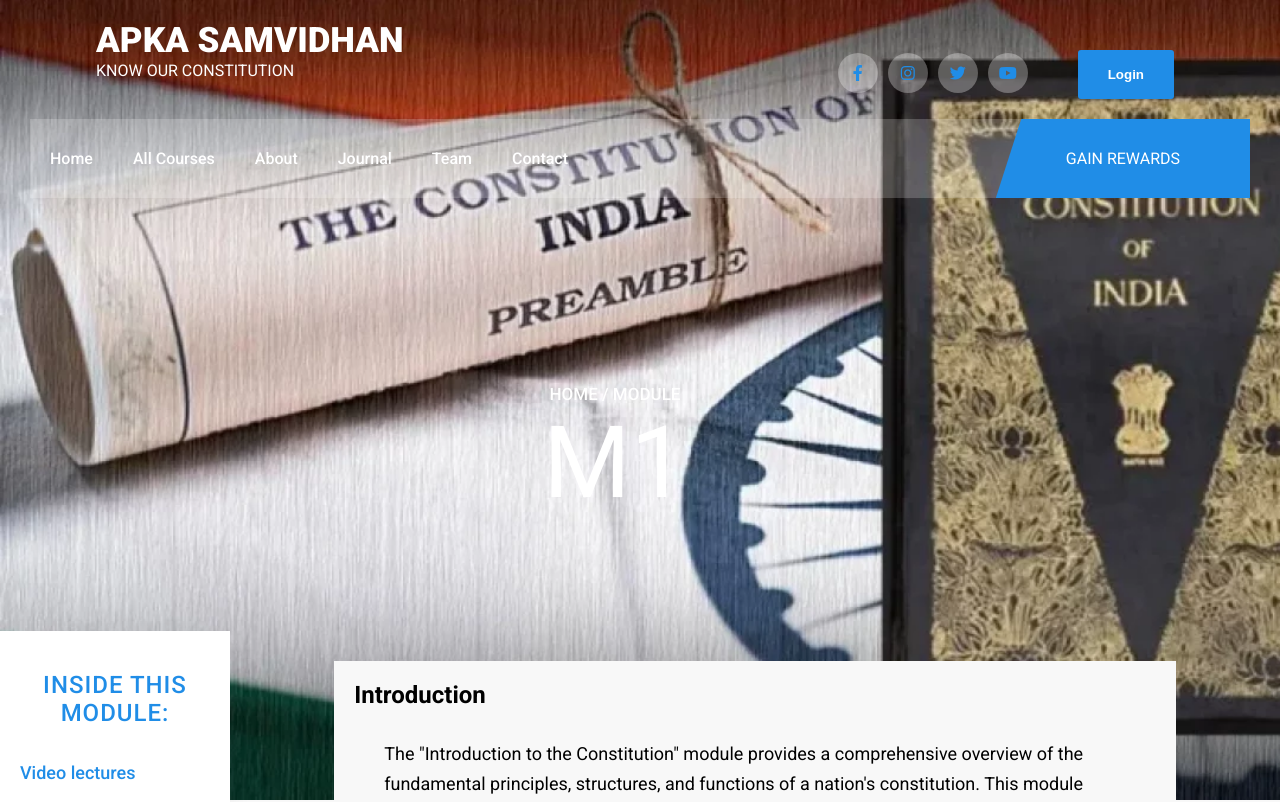
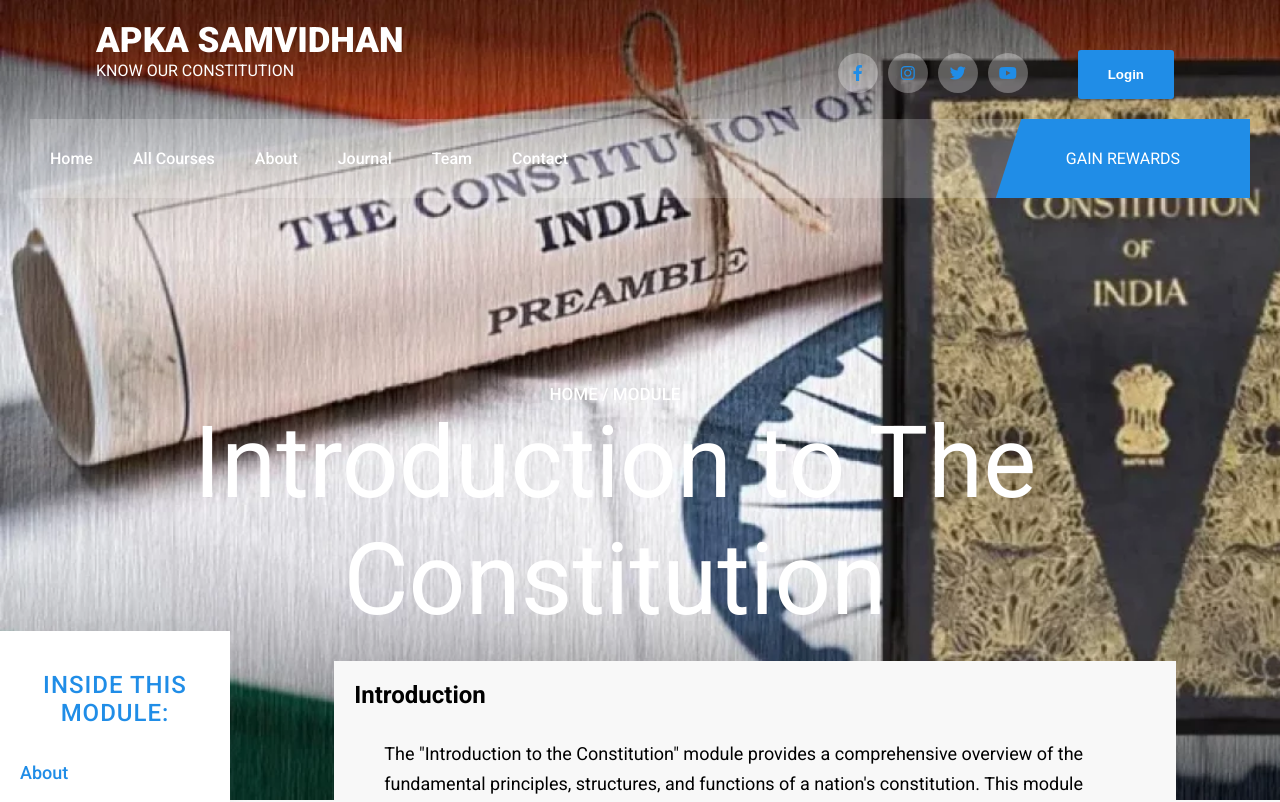
Before and after one commit to nitesh815/ApkaSamvidhan, a React (Create React App) app: page /module in a window 1280 px wide. Shown: the top 802 px of the page. Built offline with nearby package versions, Linux system fonts and the light colour scheme.

Commit message:
name correction

```diff
--- a/src/App.js
+++ b/src/App.js
@@ -14,6 +14,7 @@ import Scenarios from "./components/games/Scenerios"
 import Quizpage from "./components/module/Quizpage"
 import Login from "./Login"
 import Video from "./components/module/video"
+import Mabout  from './components/module/MAbout';
 
 
 function App() {
@@ -34,6 +35,7 @@ function App() {
           <Route exact path='/quizpage' component={Quizpage} />
           <Route exact path='/Login' component={Login} />
           <Route exact path='/video' component={Video} />
+          <Route exact path='/mabout' component={Mabout} />
         </Switch>
         <Footer/>
       </Router>
--- a/src/components/about/AboutCard.jsx
+++ b/src/components/about/AboutCard.jsx
@@ -13,7 +13,7 @@ const AboutCard = () => {
             <img src='./images/about.webp' alt='' />
           </div>
           <div className='right row margin3 mar'>
-            <Heading subtitle='LEARN CONSTITUTION' title='Benefits About AAPKA SAMVIDHAN' />
+            <Heading subtitle='LEARN CONSTITUTION' title='Benefits About APKA SAMVIDHAN' />
             <div className='items'>
               {homeAbout.map((val) => {
                 return (
--- a/src/components/games/Scenerios.jsx
+++ b/src/components/games/Scenerios.jsx
@@ -9,7 +9,7 @@ const Scenarios = () => {
     return (
 
       <>
-                <Back title="M1" />
+            <Back title="Introduction to the Constitution" />
 
                 <div class="flex">
                     <Sidebar />
--- a/src/components/games/crosswordgame.jsx
+++ b/src/components/games/crosswordgame.jsx
@@ -151,7 +151,7 @@ const data1 = {
 export default function crossword() {
   return (
     <>
-      <Back title="M1" />
+      <Back title="Introduction to the Constitution" />
       <div className="flex">
         <Sidebar />
         <div className="container try">
--- a/src/components/module/MAbout.jsx
+++ b/src/components/module/MAbout.jsx
@@ -1,6 +1,6 @@
 import React from "react";
-import Sidebar from "../module/Sidebar";
-import Back from "../common/back/Back";
+// import Sidebar from "../module/Sidebar";
+// import Back from "../common/back/Back";
 import "./scrollable.css"
 
 const Video = () => {
--- a/src/components/module/Module.jsx
+++ b/src/components/module/Module.jsx
@@ -9,7 +9,7 @@ import "./quiz.css"
 const Module = () => {
   return (
     <>
-      <Back title='M1' />
+      <Back title='Introduction to The Constitution ' />
 
       <div class="flex">
         <Sidebar />
--- a/src/components/module/Quizpage.jsx
+++ b/src/components/module/Quizpage.jsx
@@ -1,7 +1,7 @@
 import React from "react"
 import Back from "../common/back/Back"
-import TeamCard from "../team/TeamCard"
-import Awrapper from "../about/Awrapper"
+// import TeamCard from "../team/TeamCard"
+// import Awrapper from "../about/Awrapper"
 import Sidebar from "./Sidebar"
 import Quiz from "./quiz"
 import "./quiz.css"
@@ -9,7 +9,7 @@ import "./quiz.css"
 const Quizpage = () => {
   return (
     <>
-      <Back title='M1' />
+      <Back title='Introduction to the Constitution' />
 
         <div class="flex">
       <Sidebar/>
--- a/src/components/module/Sidebar.jsx
+++ b/src/components/module/Sidebar.jsx
@@ -10,6 +10,9 @@ const Sidebar = () => {
     <div className="sidebar">
       <h2>Inside this Module:</h2>
       <ul>
+        <li>
+          <Link to="/module">About</Link>
+        </li>
         <li>
           <Link to="/video">Video lectures</Link>
         </li>
--- a/src/components/module/video.jsx
+++ b/src/components/module/video.jsx
@@ -6,7 +6,7 @@ import "./scrollable.css"
 const Video = () => {
     return (
         <>
-            <Back title='M1' />
+            <Back title='Introduction to the Constitution' />
 
             <div class="flex">
                 <Sidebar />
```
